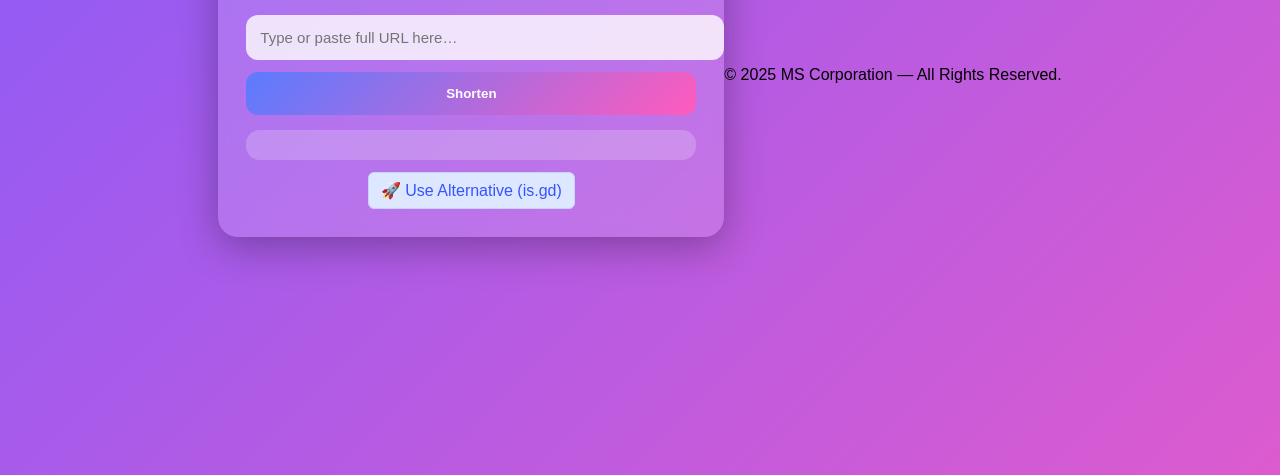
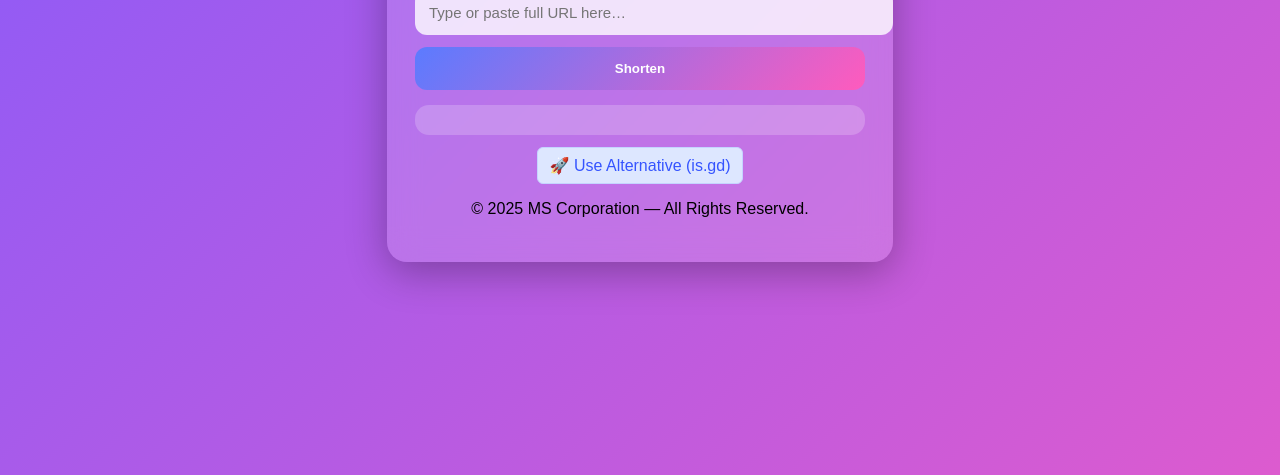
Before and after one commit to codewithms7777/mscorplink, a website: page public/index.html in a window 1280 px wide. Shown: the part 325-800 px from the top of the page. Drawn offline with Linux system fonts and the light colour scheme.

Commit message:
Update index.html

```diff
--- a/public/index.html
+++ b/public/index.html
@@ -120,9 +120,9 @@ button#shortenBtn:hover {
     <div id="result"></div>
     <div class="alt-link">
         <a href="https://mscorp7.github.io/mslinkshortner.html" target="_blank">🚀 Use Alternative (is.gd)</a>
-    </div>
+    </div><p style="text-align: center;"> &copy; 2025 MS Corporation — All Rights Reserved.</strong>
+
 </div>
-       <p style="text-align: center;"> &copy; 2025 MS Corporation — All Rights Reserved.</strong>
 
 <script>
 const input = document.getElementById('inputURL');
```
